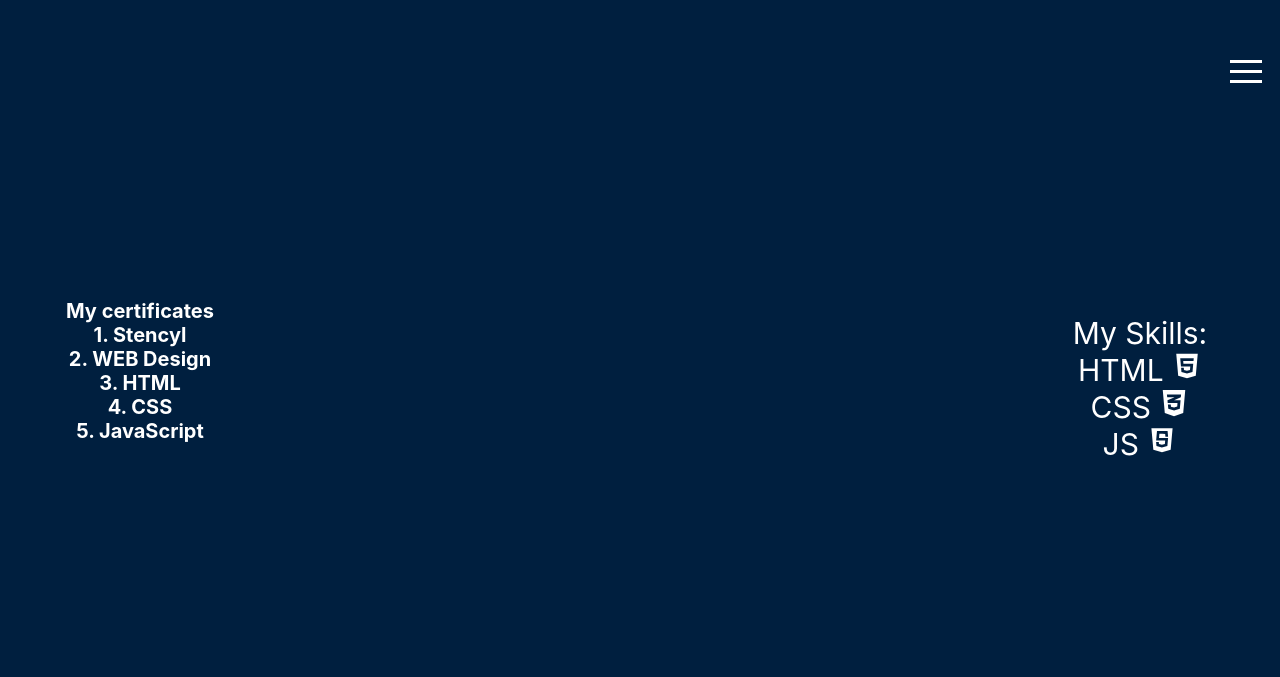
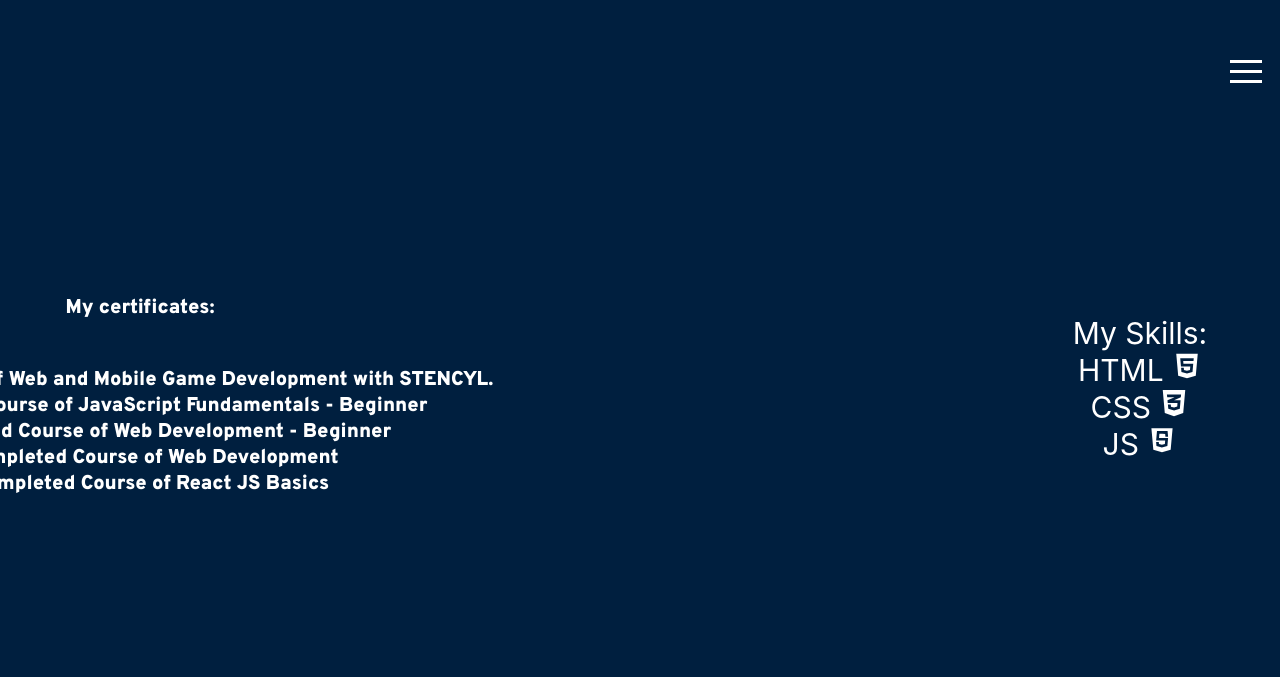
Before and after one commit to UvejsGj/portofolio1, a React (Create React App) app: page /about in a window 1280 px wide. Shown: the part 123-800 px from the top of the page. Built offline with nearby package versions, Linux system fonts and the light colour scheme.

Commit message:
Added Certificates

```diff
--- a/src/Components/About/About.js
+++ b/src/Components/About/About.js
@@ -20,7 +20,7 @@ const About = () => {
         </Link>
         <div className="featuredprojects">
         <h1> Featured Projects </h1>
-        <p> Ask the X Project - Where Students </p>
+        <p> Ask the X Project - Where Students ask the community for help about school subjects or homework. </p>
         </div>
       </div>
     </div>
--- a/src/MenuPages/AboutPage/aboutpage.css
+++ b/src/MenuPages/AboutPage/aboutpage.css
@@ -1,3 +1,5 @@
+@import url('https://fonts.googleapis.com/css2?family=Overpass:wght@900&display=swap');
+
 .aboutmep{
     position: absolute;
     right: 15%;
@@ -35,6 +37,7 @@
     position: relative;
     top: 50px;
     font-size: 20px;
+    font-family: 'Overpass', sans-serif;
     right: 500px;
 }
 
--- a/src/MenuPages/AboutPage/aboutpage.js
+++ b/src/MenuPages/AboutPage/aboutpage.js
@@ -13,7 +13,6 @@ const AboutPage = () => {
       <Footer />
       <Navbar />
 
-
       <div className="skilldiv">
         My Skills:
         <br></br>
@@ -25,19 +24,21 @@ const AboutPage = () => {
       </div>
 
       <div className="certificate">
-        <h2 className="certificates">
-          My certificates
+        <h1 className="certificates">
+          My certificates:
+          </h1>
+          <p className="certificates">
           <br></br>
-          1. Stencyl
+          1. Completed Course of Web and Mobile Game Development with STENCYL.
           <br></br>
-          2. WEB Design
+          2. Completed Course of JavaScript Fundamentals - Beginner
           <br></br>
-          3. HTML
+          3. Completed Course of Web Development - Beginner
           <br></br>
-          4. CSS
+          4. Completed Course of Web Development
           <br></br>
-          5. JavaScript
-        </h2>
+          5. Completed Course of React JS Basics
+          </p>
       </div>
     </div>
   );
```
